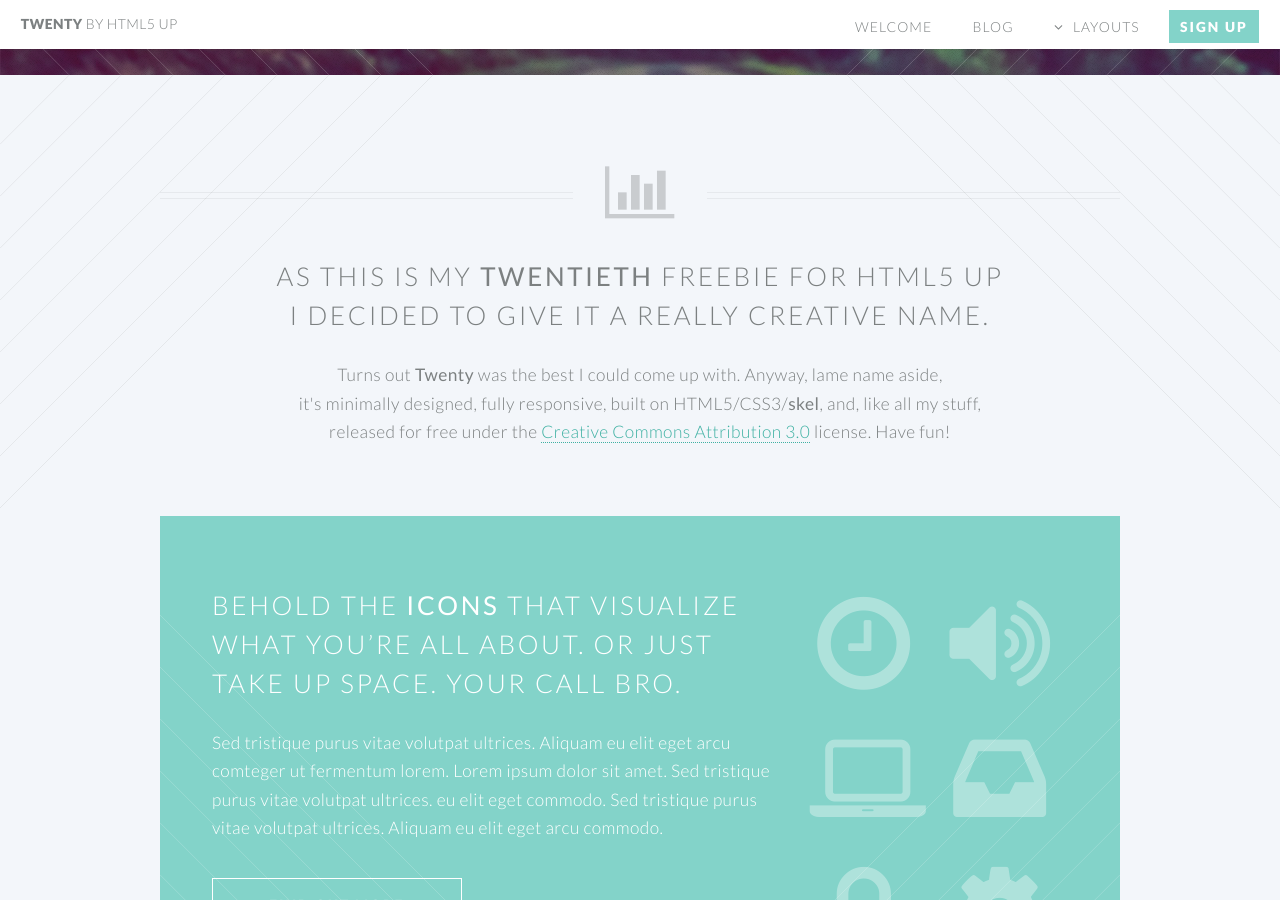
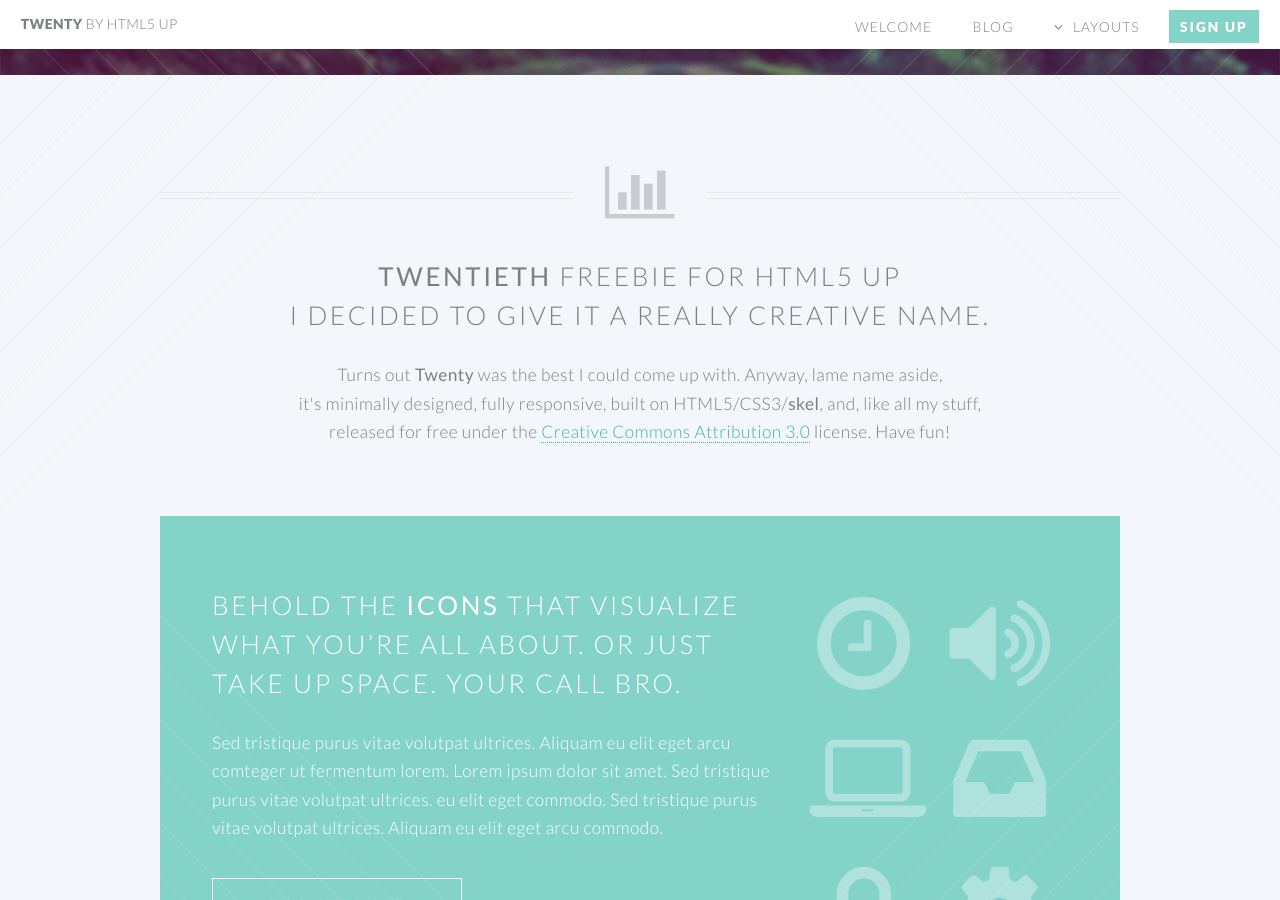
Before and after one commit to jwyazuardi/Twenty-Jekyll-Theme-master, a Jekyll site: the page built from index.html, in a window 1280 px wide and 900 px high, scrolled down 525 px. Built offline with Jekyll 4.4.1, drawn with Linux system fonts in a browser that asks for light colours.

Commit message:
Update index.html

```diff
--- a/index.html
+++ b/index.html
@@ -6,7 +6,7 @@ layout: landing-page
 
 				<header class="special container">
 					<span class="icon fa-bar-chart-o"></span>
-					<h2>As this is my <strong>twentieth</strong> freebie for HTML5 UP
+					<h2> <strong>twentieth</strong> freebie for HTML5 UP
 					<br />
 					I decided to give it a really creative name.</h2>
 					<p>Turns out <strong>Twenty</strong> was the best I could come up with. Anyway, lame name aside,
```
